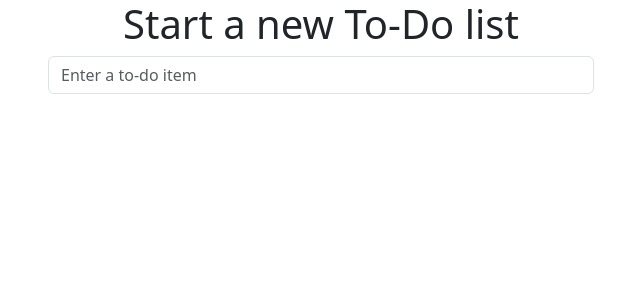
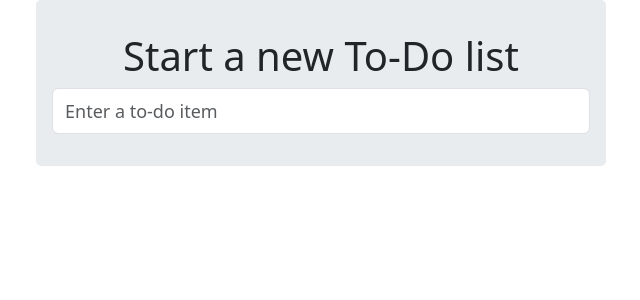
Before and after one commit to lyx123wje/notes20260602, a Django app: page / in a window 1280 px wide. Shown: the top 300 px of the page, without its empty margins (319-959 px from the left). Run offline with Django 5.2, Linux system fonts and the light colour scheme; some libraries are stand-ins or nearby versions.

Commit message:
更改样式 Bootstrap5兼容：jumbotron灰色底框、输入框大小、表格样式

```diff
--- a/lists/templates/base.html
+++ b/lists/templates/base.html
@@ -8,6 +8,19 @@
         <title>To-Do lists</title>
 
         <link href="{% static 'bootstrap/css/bootstrap.min.css' %}" rel="stylesheet">
+        <style>
+            .jumbotron {
+                padding: 2rem 1rem;
+                margin-bottom: 2rem;
+                background-color: #e9ecef;
+                border-radius: .3rem;
+            }
+            .input-lg {
+                height: 46px;
+                font-size: 18px;
+                line-height: 1.3333333;
+            }
+        </style>
     </head>
     <body>
         <div class="container">
--- a/lists/templates/list.html
+++ b/lists/templates/list.html
@@ -3,7 +3,7 @@
 {% block form_action %}/lists/{{ list.id }}/add_item{% endblock %}
 
 {% block table %}
-    <table id="id_list_table">
+    <table id="id_list_table" class="table">
         {% for item in list.item_set.all %}
             <tr><td>{{ forloop.counter }}: {{ item.text }}</td></tr>
         {% endfor %}
```
